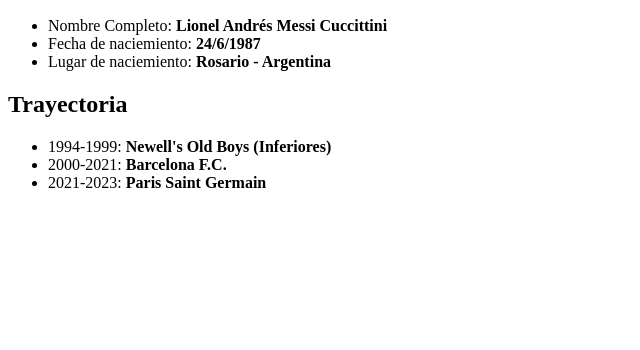
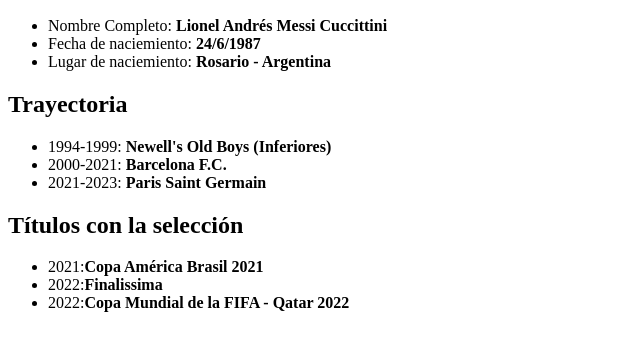
Before and after one commit to GonzaloJVicenteVeron/CV-Lista-Messi, a plain HTML site: page index.html in a window 1280 px wide. Shown: the part 110-460 px from the top of the page, without its empty margins (0-640 px from the left). Drawn offline with Linux system fonts and the light colour scheme.

Commit message:
Titulos con la seleccion y otros cambios

```diff
--- a/index.html
+++ b/index.html
@@ -7,11 +7,13 @@
     <title>CV LIONEL MESSI</title>
 </head>
 <body>
+
     <header>
         <h1>Curriculum Vitae de Lionel Messi</h1>
     </header>
 
     <section>
+
         <h2>Datos personales</h2>
 
         <ul>
@@ -26,6 +28,7 @@
     </section>
 
     <section>
+
         <h2>Trayectoria</h2>
 
         <ul>
@@ -41,22 +44,28 @@
                 2021-2023: <b>Paris Saint Germain</b>
             </li>
         </ul>
+    </section>
 
+    <section>
 
+        <h2>Títulos con la selección</h2>
 
+        <ul>
+            <li>
+                2021:<b>Copa América Brasil 2021</b>
+            </li>
 
+            <li>
+                2022:<b>Finalissima</b>
+            </li>
+
+            <li>
+                2022:<b>Copa Mundial de la FIFA - Qatar 2022</b>
+            </li>
+
+        </ul>
 
     </section>
 
-
-
-
-
-
-
-
-
-
-
 </body>
 </html>
```
